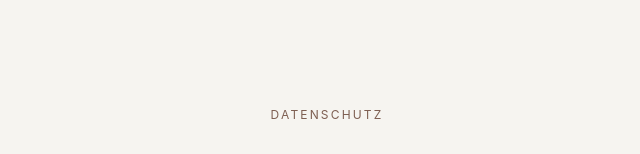
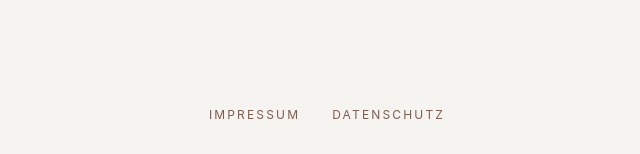
Before and after one commit to infounc/aurapilates.studio, a Jekyll site: the page index.html, which Jekyll copies as it is, in a window 1280 px wide. Shown: the part 743-897 px from the top of the page, without its empty margins (313-953 px from the left). Built offline with Jekyll 4.4.1, drawn with Linux system fonts in a browser that asks for light colours.

Commit message:
Impressum angelegt und im Footer verlinkt
impressum.md -> /impressum/ (Angaben nach § 5 DDG, USt-IdNr.,
Verantwortliche nach § 18 Abs. 2 MStV). Startseite und Textseiten
verlinken jetzt Impressum und Datenschutz im Footer.

Co-Authored-By: Claude Opus 5.5 <noreply@anthropic.com>

```diff
--- a/_config.yml
+++ b/_config.yml
@@ -1,4 +1,4 @@
-# GitHub Pages baut die Seite mit Jekyll: datenschutz.md -> /datenschutz/
+# GitHub Pages baut die Seite mit Jekyll: impressum.md -> /impressum/, datenschutz.md -> /datenschutz/
 # index.html hat keinen Front-Matter-Block und wird unveraendert ausgeliefert.
 lang: de
 kramdown:
--- a/_layouts/default.html
+++ b/_layouts/default.html
@@ -14,6 +14,10 @@
   <main>
 {{ content }}
   </main>
-  <footer><a href="/">Startseite</a></footer>
+  <footer>
+    <a href="/">Startseite</a>
+    <a href="/impressum/">Impressum</a>
+    <a href="/datenschutz/">Datenschutz</a>
+  </footer>
 </body>
 </html>
--- a/assets/style.css
+++ b/assets/style.css
@@ -24,8 +24,11 @@ body {
 a { color: var(--brand-text); }
 
 footer {
+  display: flex;
+  flex-wrap: wrap;
+  justify-content: center;
+  gap: .75rem 2rem;
   padding: 2rem 1rem;
-  text-align: center;
   font-size: .75rem;
   letter-spacing: .18em;
   text-transform: uppercase;
--- a/index.html
+++ b/index.html
@@ -13,6 +13,9 @@
     <h1><img src="/assets/logo.svg" alt="Aura Reformer Pilates" width="500" height="250"></h1>
     <p class="tagline">Coming soon</p>
   </main>
-  <footer><a href="/datenschutz/">Datenschutz</a></footer>
+  <footer>
+    <a href="/impressum/">Impressum</a>
+    <a href="/datenschutz/">Datenschutz</a>
+  </footer>
 </body>
 </html>
```
Also changed, not shown: impressum.md (added, +29 -0 lines), README.md.
